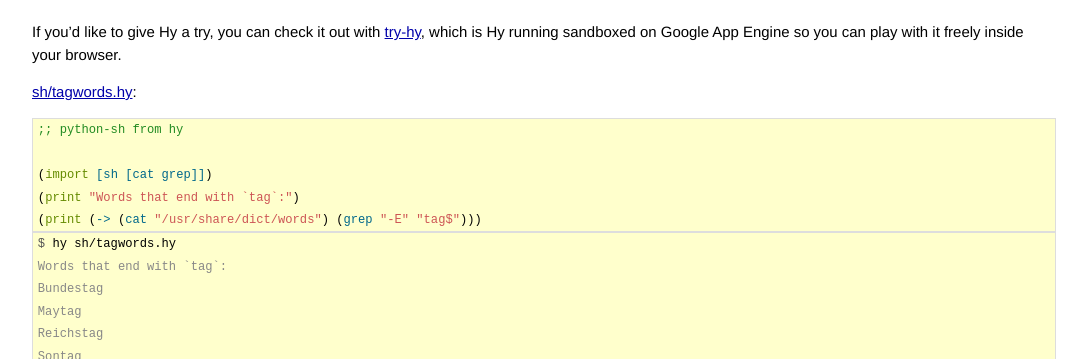
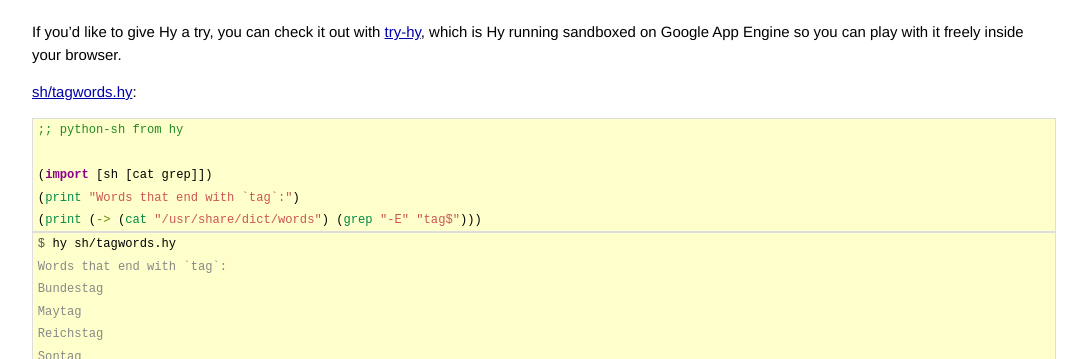
Before and after one commit to tianon/tianon.github.io, a Jekyll site: the page built from _posts/2014-04-19-getting-high-on-hy.md, in a window 1280 px wide. Shown: the part 729-1088 px from the top of the page, without its empty margins (96-1183 px from the left). Built offline with Jekyll 4.4.1, drawn with Linux system fonts in a browser that asks for light colours.

Commit message:
"rogue" supports hylang directly now!

````diff
--- a/_posts/2014-04-19-getting-high-on-hy.md
+++ b/_posts/2014-04-19-getting-high-on-hy.md
@@ -26,7 +26,7 @@ Engine so you can play with it freely inside your browser.
 [sh/tagwords.hy](https://github.com/hylang/hy/blob/master/eg/sh/tagwords.hy):
 
 {% comment %} TODO replace this "lisp" with "hylang" when pygments finally has a release {% endcomment %}
-```lisp
+```hylang
 ;; python-sh from hy
 
 (import [sh [cat grep]])
````
